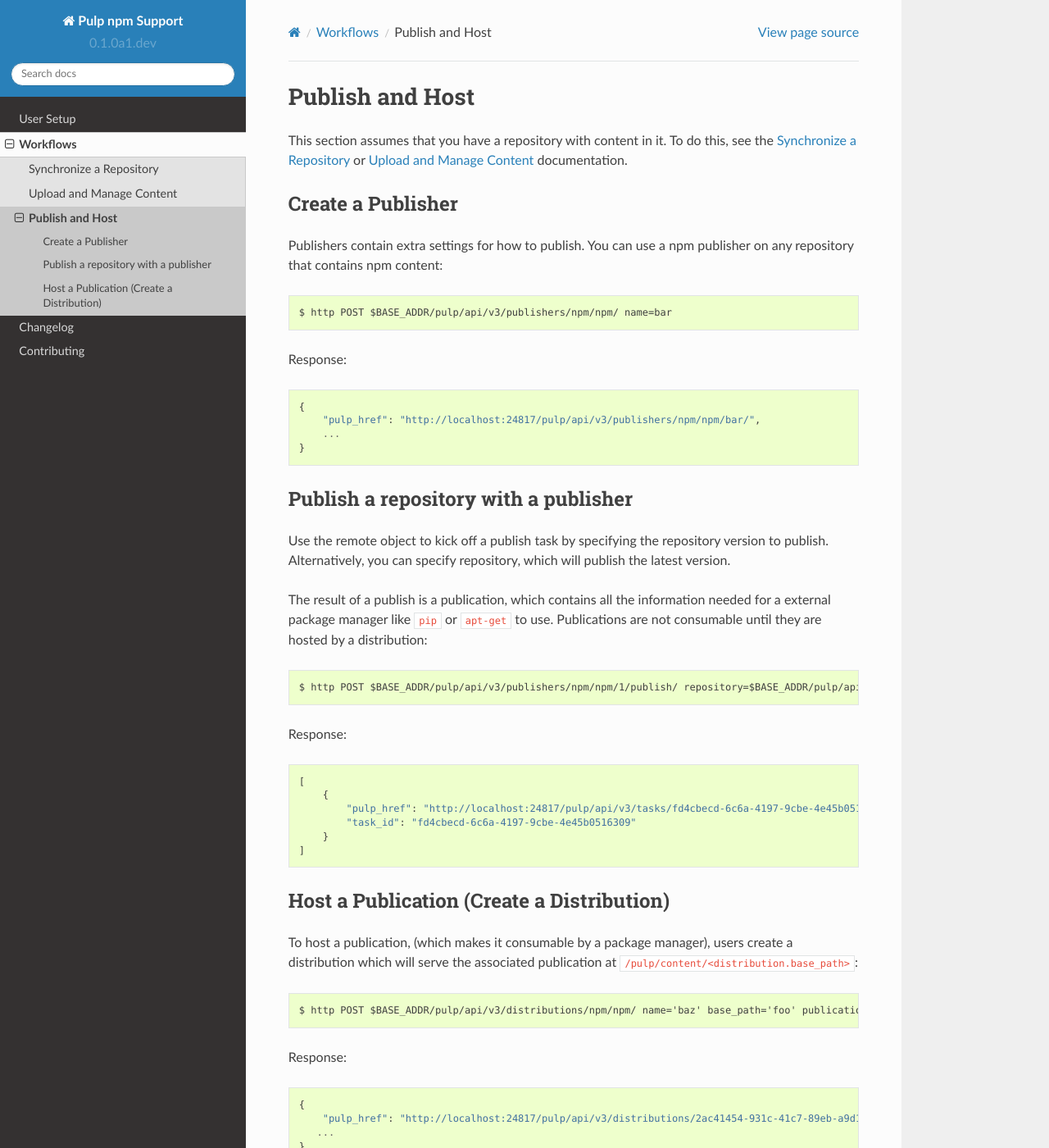
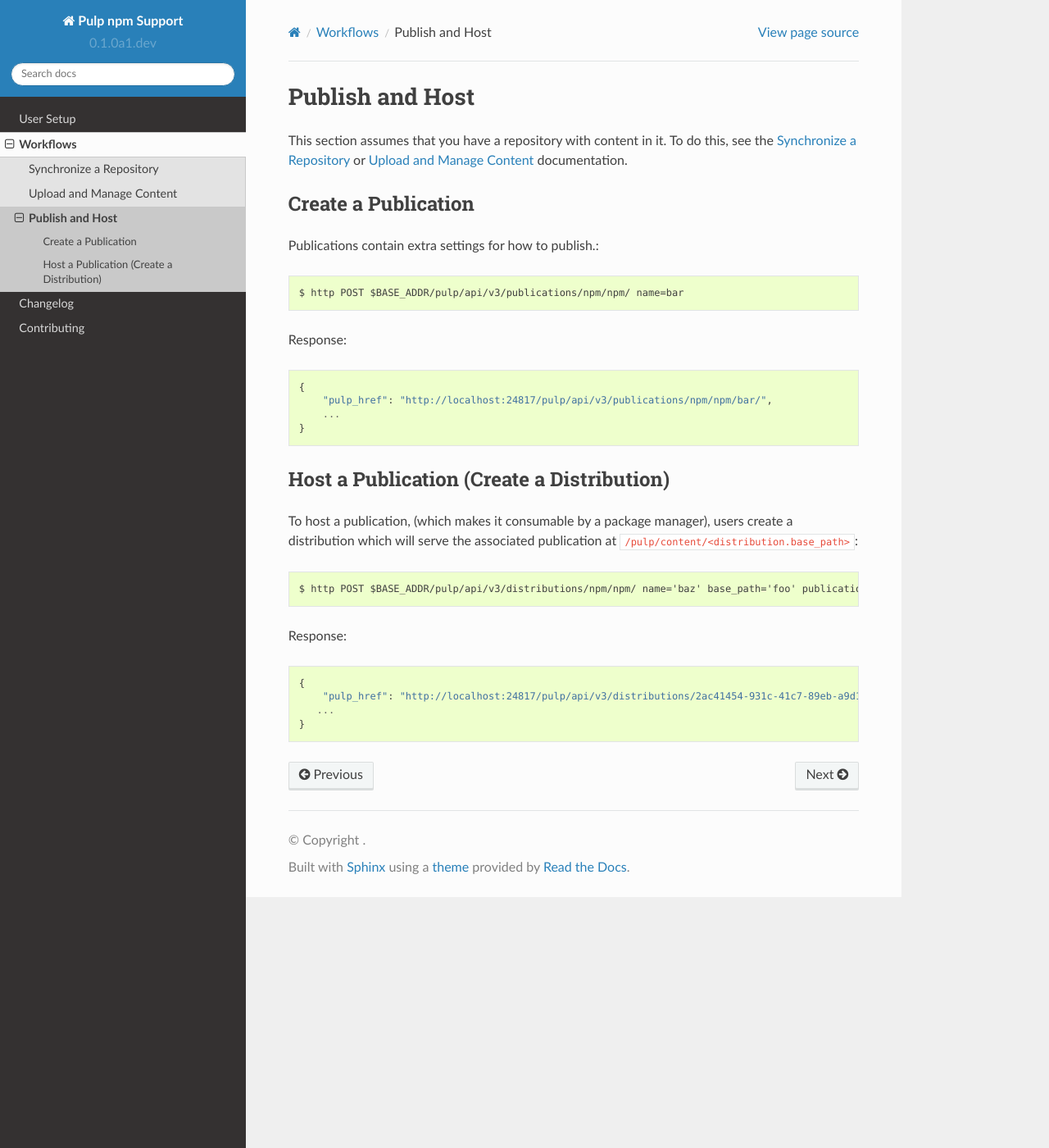
Before and after one commit to pulp/pulp_npm, a Sphinx documentation site: the page built from docs/workflows/publish.rst, in a window 1280 px wide and 1400 px high. Shown: the whole window at 82% size. Built offline with Sphinx 7.4.7 and the Read the Docs theme 2.0.0, drawn with Linux system fonts in a browser that asks for light colours.

Commit message:
Add publish docs workflow
[noissue]

```diff
--- a/docs/_templates/restapi.html
+++ b/docs/_templates/restapi.html
@@ -1,7 +1,7 @@
 <!DOCTYPE html>
 <html>
   <head>
-    <title>REST API for Pulp 3 NPM Plugin</title>
+    <title>REST API for Pulp 3 npm Plugin</title>
     <!-- needed for adaptive design -->
     <meta charset="utf-8"/>
     <meta name="viewport" content="width=device-width, initial-scale=1">
--- a/docs/workflows/publish.rst
+++ b/docs/workflows/publish.rst
@@ -4,41 +4,20 @@ Publish and Host
 This section assumes that you have a repository with content in it. To do this, see the
 :doc:`sync` or :doc:`upload` documentation.
 
-Create a Publisher
-------------------
+Create a Publication
+--------------------
 
-Publishers contain extra settings for how to publish. You can use a npm publisher on any
-repository that contains npm content::
+Publications contain extra settings for how to publish.::
 
-$ http POST $BASE_ADDR/pulp/api/v3/publishers/npm/npm/ name=bar
+$ http POST $BASE_ADDR/pulp/api/v3/publications/npm/npm/ name=bar
 
 Response::
 
     {
-        "pulp_href": "http://localhost:24817/pulp/api/v3/publishers/npm/npm/bar/",
+        "pulp_href": "http://localhost:24817/pulp/api/v3/publications/npm/npm/bar/",
         ...
     }
 
-
-Publish a repository with a publisher
--------------------------------------
-
-Use the remote object to kick off a publish task by specifying the repository version to publish.
-Alternatively, you can specify repository, which will publish the latest version.
-
-The result of a publish is a publication, which contains all the information needed for a external package manager
-like ``pip`` or ``apt-get`` to use. Publications are not consumable until they are hosted by a distribution::
-
-$ http POST $BASE_ADDR/pulp/api/v3/publishers/npm/npm/1/publish/ repository=$BASE_ADDR/pulp/api/v3/repositories/npm/npm/9b19ceb7-11e1-4309-9f97-bcbab2ae38b6/
-
-Response::
-
-    [
-        {
-            "pulp_href": "http://localhost:24817/pulp/api/v3/tasks/fd4cbecd-6c6a-4197-9cbe-4e45b0516309/",
-            "task_id": "fd4cbecd-6c6a-4197-9cbe-4e45b0516309"
-        }
-    ]
 
 Host a Publication (Create a Distribution)
 --------------------------------------------
--- a/template_config.yml
+++ b/template_config.yml
@@ -23,7 +23,7 @@ plugin_dash: pulp-npm
 plugin_dash_short: npm
 plugin_name: pulp_npm
 plugin_snake: pulp_npm
-publish_docs_to_pulpprojectdotorg: false
+publish_docs_to_pulpprojectdotorg: true
 pulp_settings: null
 pulpcore_branch: master
 pulpcore_pip_version_specifier: null
```
Also changed, not shown: 4 other files.
